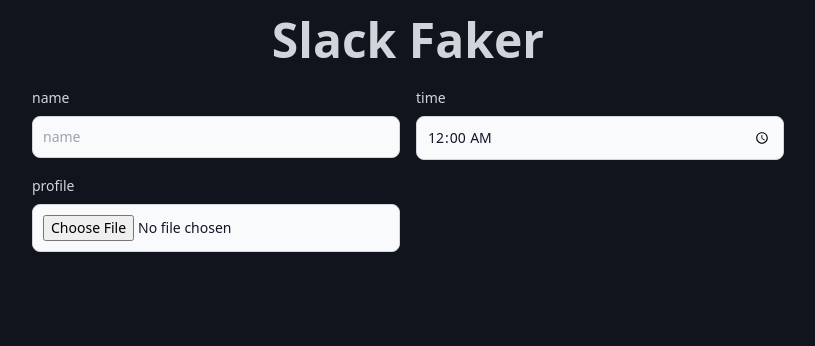
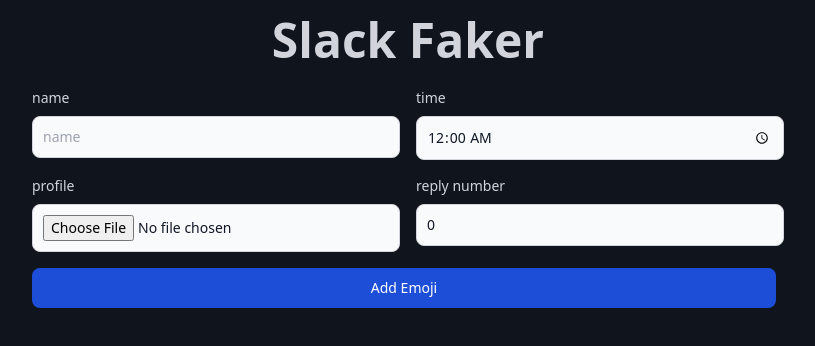
Before and after one commit to KalleChen/slack-faker, a React (Create React App) app: page / in a window 1280 px wide. Shown: the top 346 px of the page, without its empty margins (232-1047 px from the left). Built offline with nearby package versions, Linux system fonts and the light colour scheme.

Commit message:
feat: add emoji list

```diff
--- a/src/contexts/QuoteContext.tsx
+++ b/src/contexts/QuoteContext.tsx
@@ -7,27 +7,52 @@
 export interface QuoteContextInterface {
   name: string
   handleChangeName: (e: React.FormEvent<HTMLInputElement>) => void
-  image: File | null
-  handleChangeImage: (e: React.FormEvent<HTMLInputElement>) => void
+  profile: File | null
+  handleChangeProfile: (e: React.FormEvent<HTMLInputElement>) => void
   time: string
   handleChangeTime: (e: React.FormEvent<HTMLInputElement>) => void
+  emojiList: Array<File | boolean>
+  handleChangeEmojiList: (
+    e: React.FormEvent<HTMLInputElement>,
+    index: number
+  ) => void
+  emojiNUmberList: string[]
+  handleChangeEmojiNumberList: (
+    e: React.FormEvent<HTMLInputElement>,
+    index: number
+  ) => void
+  handleAddEmoji: () => void
+  replyNUmber: string
+  handleChangeReplyNumber: (e: React.FormEvent<HTMLInputElement>) => void
 }
 
 const initialValue: QuoteContextInterface = {
   name: '',
   handleChangeName: () => {},
-  image: null,
-  handleChangeImage: () => {},
+  profile: null,
+  handleChangeProfile: () => {},
   time: '00:00:00',
   handleChangeTime: () => {},
+  emojiList: [],
+  handleChangeEmojiList: () => {},
+  emojiNUmberList: [],
+  handleChangeEmojiNumberList: () => {},
+  handleAddEmoji: () => {},
+  replyNUmber: '0',
+  handleChangeReplyNumber: () => {},
 }
 
 const QuoteContext = createContext<QuoteContextInterface>(initialValue)
 
 export const QuoteContextProvider: React.FC<Props> = ({ children }) => {
   const [name, setName] = useState(initialValue.name)
-  const [image, setImage] = useState(initialValue.image)
+  const [profile, setProfile] = useState(initialValue.profile)
   const [time, setTime] = useState(initialValue.time)
+  const [emojiList, setEmojiList] = useState(initialValue.emojiList)
+  const [emojiNUmberList, setEmojiNUmberList] = useState(
+    initialValue.emojiNUmberList
+  )
+  const [replyNUmber, setReplyNUmber] = useState(initialValue.replyNUmber)
 
   const handleChangeName = useCallback(
     (e: React.FormEvent<HTMLInputElement>) => {
@@ -35,26 +60,64 @@
     },
     []
   )
-  const handleChangeImage = useCallback(
+  const handleChangeProfile = useCallback(
     (e: React.FormEvent<HTMLInputElement>) => {
-      setImage(e?.currentTarget?.files?.[0] ?? null)
+      setProfile(e?.currentTarget?.files?.[0] ?? null)
     },
     []
   )
+  const handleChangeEmojiList = useCallback(
+    (e: React.FormEvent<HTMLInputElement>, index: number) => {
+      const file = e?.currentTarget?.files?.[0] ?? false
+      setEmojiList((prev) => {
+        const newEmojiList = [...prev]
+        newEmojiList[index] = file
+        return newEmojiList
+      })
+    },
+    []
+  )
+  const handleChangeEmojiNumberList = useCallback(
+    (e: React.FormEvent<HTMLInputElement>, index: number) => {
+      const value = e?.currentTarget?.value || '0'
+      setEmojiNUmberList((prev) => {
+        const newEmojiNUmberList = [...prev]
+        newEmojiNUmberList[index] = value
+        return newEmojiNUmberList
+      })
+    },
+    []
+  )
+  const handleAddEmoji = useCallback(() => {
+    setEmojiList((prev) => [...prev, false])
+    setEmojiNUmberList((prev) => [...prev, '0'])
+  }, [])
   const handleChangeTime = useCallback(
     (e: React.FormEvent<HTMLInputElement>) => {
       setTime(e.currentTarget.value)
     },
     []
   )
-
+  const handleChangeReplyNumber = useCallback(
+    (e: React.FormEvent<HTMLInputElement>) => {
+      setReplyNUmber(e.currentTarget.value)
+    },
+    []
+  )
   const contextValues: QuoteContextInterface = {
     name,
-    image,
+    profile,
     handleChangeName,
-    handleChangeImage,
+    handleChangeProfile,
     time,
     handleChangeTime,
+    emojiList,
+    handleChangeEmojiList,
+    emojiNUmberList,
+    handleChangeEmojiNumberList,
+    replyNUmber,
+    handleChangeReplyNumber,
+    handleAddEmoji,
   }
 
   return (
--- a/src/layouts/Settings.tsx
+++ b/src/layouts/Settings.tsx
@@ -4,8 +4,19 @@
 import { useQuoteContext } from '../contexts/QuoteContext'
 
 const Settings: React.FC = () => {
-  const { name, handleChangeName, time, handleChangeTime, handleChangeImage } =
-    useQuoteContext()
+  const {
+    name,
+    handleChangeName,
+    time,
+    handleChangeTime,
+    handleChangeProfile,
+    handleChangeEmojiList,
+    emojiNUmberList,
+    handleChangeEmojiNumberList,
+    replyNUmber,
+    handleChangeReplyNumber,
+    handleAddEmoji,
+  } = useQuoteContext()
   return (
     <div className="grid grid-cols-2 p-6 w-full gap-4 max-w-[800px]">
       <Input
@@ -27,9 +38,42 @@
         placeholder=""
         value={undefined}
         type="file"
-        handleChange={handleChangeImage}
+        handleChange={handleChangeProfile}
         accept="image/*"
       />
+      <Input
+        label="reply number"
+        placeholder=""
+        value={replyNUmber}
+        type="number"
+        handleChange={handleChangeReplyNumber}
+      />
+      {emojiNUmberList.map((emojiNumber, index) => (
+        <React.Fragment key={index}>
+          <Input
+            label={`emoji picture ${index + 1}`}
+            placeholder=""
+            value={undefined}
+            type="file"
+            handleChange={(e) => handleChangeEmojiList(e, index)}
+            accept="image/*"
+          />
+          <Input
+            label="emoji number"
+            placeholder=""
+            value={emojiNumber}
+            type="number"
+            handleChange={(e) => handleChangeEmojiNumberList(e, index)}
+          />
+        </React.Fragment>
+      ))}
+      <button
+        type="button"
+        className="text-white bg-blue-700 hover:bg-blue-800 focus:ring-4 focus:ring-blue-300 font-medium rounded-lg text-sm px-5 py-2.5 mr-2 mb-2 dark:bg-blue-600 dark:hover:bg-blue-700 focus:outline-none dark:focus:ring-blue-800 col-start-1 col-end-3"
+        onClick={handleAddEmoji}
+      >
+        Add Emoji
+      </button>
     </div>
   )
 }
```
